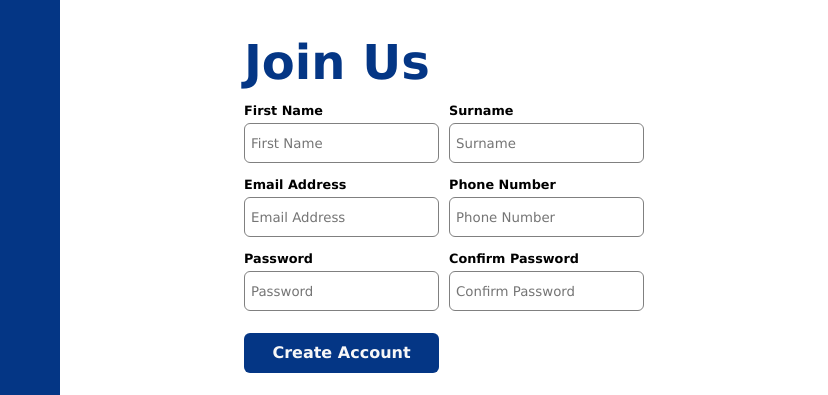
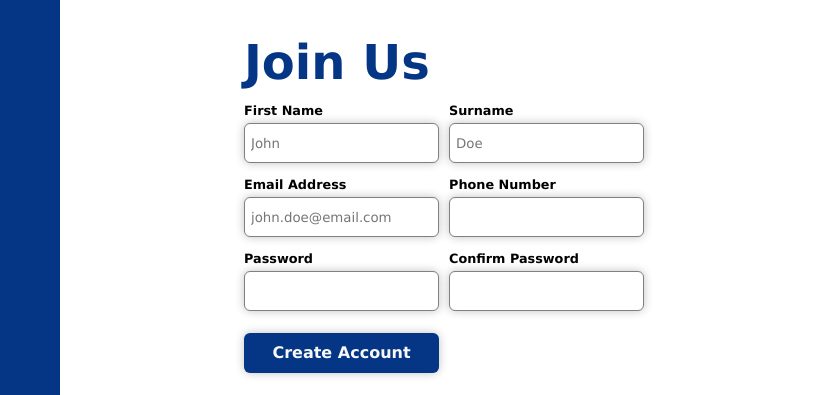
Before and after one commit to cha-law/sign-up-form, a plain HTML site: page index.html in a window 1280 px wide. Shown: the part 164-559 px from the top of the page, 452-1280 px from the left. Drawn offline with Linux system fonts and the light colour scheme.

Commit message:
Added styling for valid inputs, and changes to placeholders

```diff
--- a/index.html
+++ b/index.html
@@ -15,31 +15,31 @@
     <div class="content">
         <div class="content-wrapper">
             <h1>Join Us</h1>
-            <form action="#" method="#">
+            <form action="#" method="post">
                 <div class="form-inputs">
                     <div>
                         <label for="first-name">First Name</label>
-                        <input type="text" required placeholder="First Name">
+                        <input type="text" required placeholder="John">
                     </div>
                     <div>
-                        <label for="first-name">Surname</label>
-                        <input type="text" required placeholder="Surname">
+                        <label for="surname">Surname</label>
+                        <input type="text" required placeholder="Doe">
                     </div>
                     <div>
-                        <label for="first-name">Email Address</label>
-                        <input type="email" required placeholder="Email Address">
+                        <label for="email-address">Email Address</label>
+                        <input type="email" required placeholder="john.doe@email.com">
                     </div>
                     <div>
-                        <label for="first-name">Phone Number</label>
-                        <input type="tel" required placeholder="Phone Number">
+                        <label for="tel-number">Phone Number</label>
+                        <input type="tel" required placeholder="">
                     </div>
                     <div>
-                        <label for="first-name">Password</label>
-                        <input type="text" required placeholder="Password">
+                        <label for="password">Password</label>
+                        <input type="password" required placeholder="">
                     </div>
                     <div>
-                        <label for="first-name">Confirm Password</label>
-                        <input type="text" required placeholder="Confirm Password">
+                        <label for="confirm-password">Confirm Password</label>
+                        <input type="password" required placeholder="">
                     </div>
                 </div>
                 <button type="submit">Create Account</button>
--- a/style.css
+++ b/style.css
@@ -8,6 +8,7 @@
 
 :root {
     --primary-colour: rgb(4, 54, 133);
+    --valid-colour: rgb(0, 128, 107);
 }
 
 body {
@@ -83,6 +84,7 @@ button {
     padding: 6px;
     border: solid 1px gray;
     border-radius: 6px;
+    box-shadow: 0px 0px 10px rgb(194, 194, 194);
 }
 
 button {
@@ -104,3 +106,14 @@ h1 {
     font-size: 3rem;
     color: var(--primary-colour);
 }
+
+input:valid {
+    transition: 0.8s;
+    color: var(--valid-colour);
+    border-color: var(--valid-colour);
+    background-color: rgba(0, 128, 107, 0.151);
+}
+
+input:invalid {
+    transition: 0.8s;
+}
```
